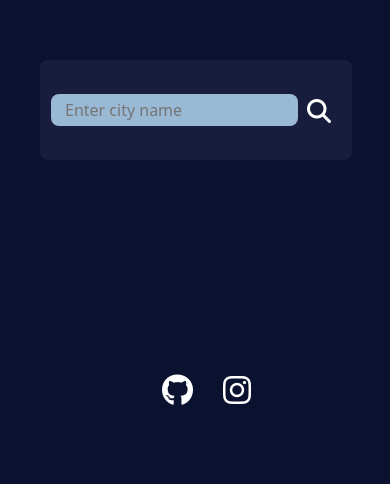
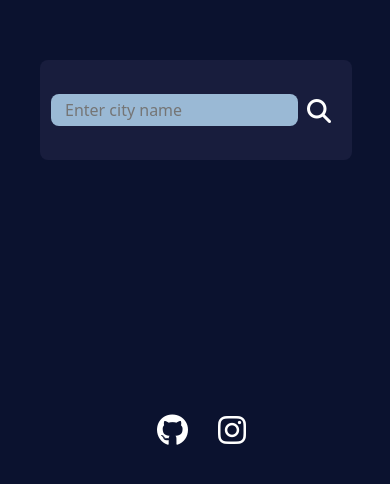
Before and after one commit to Althaf14/Weather-App, a plain HTML site: page index.html in a window 390 px wide. Shown: the part 240-724 px from the top of the page. Drawn offline with Linux system fonts and the light colour scheme.

Commit message:
responsive

```diff
--- a/style.css
+++ b/style.css
@@ -459,14 +459,14 @@ h1 {
 
   .gitHub{
     position: relative;
-    top: 280px;
-    right: 140px;
+    top: 320px;
+    right: 145px;
   }
 
   .insta{
     position: relative;
-    top: 280px;
-    right: 110px;
+    top: 320px;
+    right: 115px;
   }
 
 }
```
